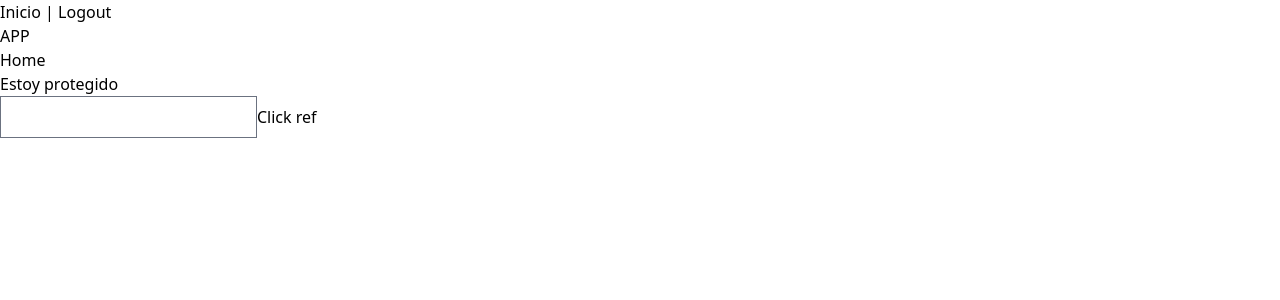
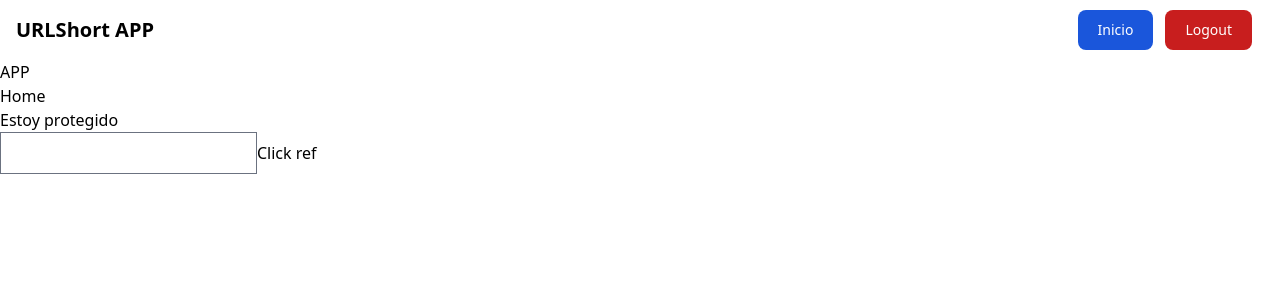
Before and after one commit to edwinmgallego/crud-react-rr6-ctxtapi-fb, a React (Vite) app: page / in a window 1280 px wide. Shown: the top 300 px of the page. Built offline with nearby package versions, Linux system fonts and the light colour scheme; no server answers; sample sign-in values are in the browser's storage.

Commit message:
implementacion de tailwind en el navbar.jsx

```diff
--- a/src/Components/Navbar.jsx
+++ b/src/Components/Navbar.jsx
@@ -1,5 +1,5 @@
 import { useContext } from "react";
-import { NavLink } from "react-router-dom";
+import { NavLink, Link } from "react-router-dom";
 import { UserContext } from "../context/UserProvider";
 const Navbar = () => {
   const { user, signOutUser } = useContext(UserContext);
@@ -12,20 +12,43 @@
     }
   };
 
+  const classButtonBlue =
+    "text-white bg-blue-700 hover:bg-blue-800 focus:ring-4 focus:outline-none focus:ring-blue-300 font-medium rounded-lg text-sm px-5 py-2.5 text-center mr-3  dark:bg-blue-600 dark:hover:bg-blue-700 dark:focus:ring-blue-800";
+
+  const classButtonRed =
+    "text-white bg-red-700 hover:bg-red-800 focus:ring-4 focus:outline-none focus:ring-red-300 font-medium rounded-lg text-sm px-5 py-2.5 text-center mr-3  dark:bg-red-600 dark:hover:bg-red-700 dark:focus:ring-red-800";
+
   return (
-    <div>
+    <nav className="bg-white border-gray-200 px-2 sm:px-4 py-2.5 rounded dark:bg-gray-800">
+      <div className="container flex flex-wrap justify-between items-center mx-auto">
+        <Link to="/" className="flex items-center">
+          <span className="self-center text-xl font-semibold whitespace-nowrap dark:text-white">
+            URLShort APP
+          </span>
+        </Link>
+        <div className="flex md:order-2">
           {user ? (
             <>
-          <NavLink to="/">Inicio | </NavLink>
-          <button onClick={handleClickLogout}>Logout</button>
+              <NavLink to="/" className={classButtonBlue}>
+                Inicio
+              </NavLink>
+              <button onClick={handleClickLogout} className={classButtonRed}>
+                Logout
+              </button>
             </>
           ) : (
             <>
-          <NavLink to="/login">Login | </NavLink>
-          <NavLink to="/register">Register | </NavLink>
+              <NavLink to="/login" className={classButtonBlue}>
+                Login
+              </NavLink>
+              <NavLink to="/register" className={classButtonBlue}>
+                Register
+              </NavLink>
             </>
           )}
         </div>
+      </div>
+    </nav>
   );
 };
 
```
Lines whose indentation alone changed are shown as unchanged.
